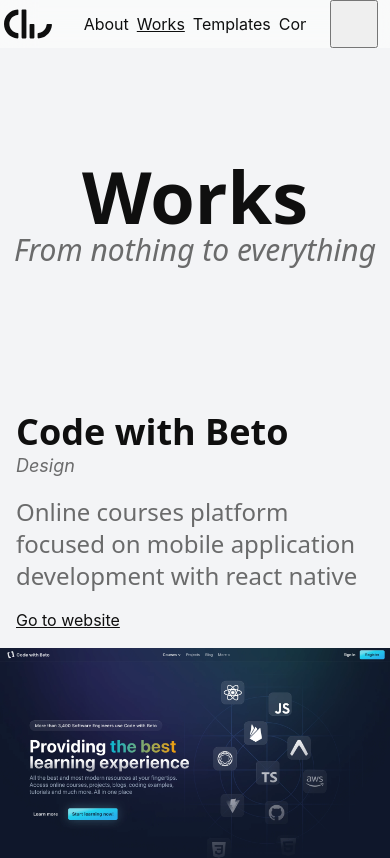
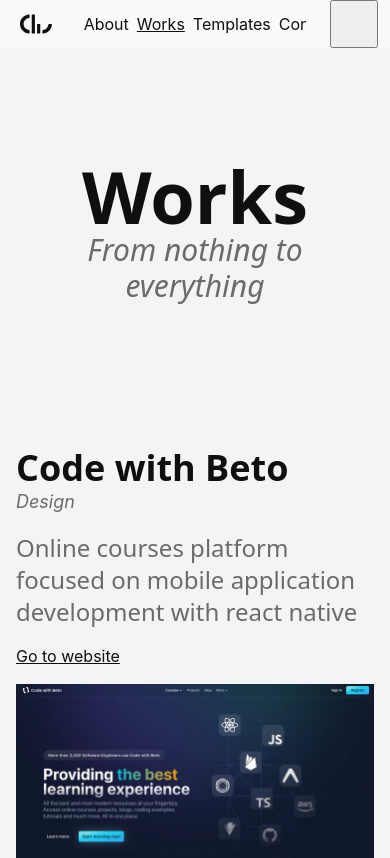
Before and after one commit to cesswhite/personal-website-v2, a Nuxt app: page /works in a window 390 px wide. Shown: the top 858 px of the page. Built offline with nearby package versions, Linux system fonts and the light colour scheme.

Commit message:
Minor changes in ui

```diff
--- a/components/App/Header.vue
+++ b/components/App/Header.vue
@@ -1,14 +1,15 @@
 <template>
   <header
     class="bg-light-50/60 border-b-1 border-dark-900 w-full grid px-1 top-0 z-1 grid-cols-12 backdrop-blur-lg fixed items-center justify-between dark:bg-dark-900/80 dark:border-light-50">
-    <div class="border-r-1 border-dark-900 col-span-2 md:ml-4 dark:border-light-50">
+    <div
+      class="flex h-full border-r-1 border-dark-900 col-span-2 items-center justify-center md:ml-4 dark:border-light-50">
       <NuxtLink to="/">
         <AppLogo />
       </NuxtLink>
     </div>
     <div class="flex h-full border-r-1 border-dark-900 px-4 col-span-8 items-center dark:border-light-50">
       <nav
-        class="flex w-full text-dark-900 gap-2 items-center justify-start overflow-x-scroll 2xl:overflow-hidden dark:text-light-50">
+        class="flex w-full text-dark-900 gap-2 items-center justify-start overflow-x-scroll sm:overflow-hidden dark:text-light-50">
         <NuxtLink to="/about">
           About
         </NuxtLink>
--- a/components/App/Logo.vue
+++ b/components/App/Logo.vue
@@ -1,5 +1,5 @@
 <template>
-  <svg class="h-12 fill-current text-dark-900 w-12 dark:text-light-50" viewBox="0 0 60 36"
+  <svg class="h-8 fill-current text-dark-900 w-8 xl:h-12 xl:w-12 dark:text-light-50" viewBox="0 0 60 36"
     xmlns="http://www.w3.org/2000/svg">
     <path
       d="M18 35C18 35.5523 17.5515 36.0029 17 35.9727C7.52403 35.4538 0 27.6056 0 18C0 8.39442 7.52403 0.546165 17 0.0273059C17.5515 -0.00288921 18 0.447715 18 1V5.74691C18 6.29919 17.5508 6.74226 17.0006 6.79068C11.2538 7.29641 6.74691 12.1219 6.74691 18C6.74691 23.8781 11.2538 28.7036 17.0006 29.2093C17.5508 29.2577 18 29.7008 18 30.2531V35Z" />
--- a/components/Work.vue
+++ b/components/Work.vue
@@ -1,6 +1,6 @@
 <template>
   <div class="w-full">
-    <div class="border-t-1 border-dark-900 px-4 pt-12 items-center justify-between lg:px-0 dark:border-light-50">
+    <div class="border-t-1 border-dark-900 pt-12 items-center justify-between lg:px-0 dark:border-light-50">
       <h1 class="font-sans w-full text-dark-900 text-4xl lg:text-6xl dark:text-light-50">
         {{ name }}
 
--- a/pages/index.vue
+++ b/pages/index.vue
@@ -1,7 +1,7 @@
 <template>
   <div class="flex h-screen w-full  items-center justify-center">
     <div
-      class="flex h-screen transition-all ease-in-out duration-500 absolute items-center justify-center overflow-hidden lg:h-auto">
+      class="flex h-screen transition-all ease-in-out duration-500 absolute items-center justify-center overflow-hidden 2xl:h-auto">
       <AppBlur />
     </div>
     <div class="flex flex-col z-1 gap-4 relative justify-center items-center">
--- a/pages/works.vue
+++ b/pages/works.vue
@@ -1,5 +1,5 @@
 <template>
-  <div class="w-full py-40">
+  <div class="w-full py-40 px-4 xl:px-8">
     <div class="flex flex-col mx-auto w-full justify-center items-center 2xl:w-screen-2xl">
       <h1 class="font-sans font-semibold text-7xl text-dark-900 lg:text-9xl dark:text-light-50">
         Works
@@ -7,7 +7,7 @@
       <h2 class="font-sans font-medium text-center text-3xl text-dark-900/60 italic dark:text-light-50/60">
         From nothing to everything
       </h2>
-      <div class="mt-24 w-full grid gap-x-8 gap-y-14 grid-cols-1 md:px-8 md:grid-cols-2 xl:px-0 2xl:grid-cols-3">
+      <div class="mt-24 w-full grid gap-x-8 gap-y-14 grid-cols-1 md:grid-cols-2 2xl:grid-cols-3">
         <template v-for="__w in _work">
           <Work :name="__w.name" :description="__w.description" :image="__w.image" :link="__w.link" :type="__w.type" />
         </template>
```
